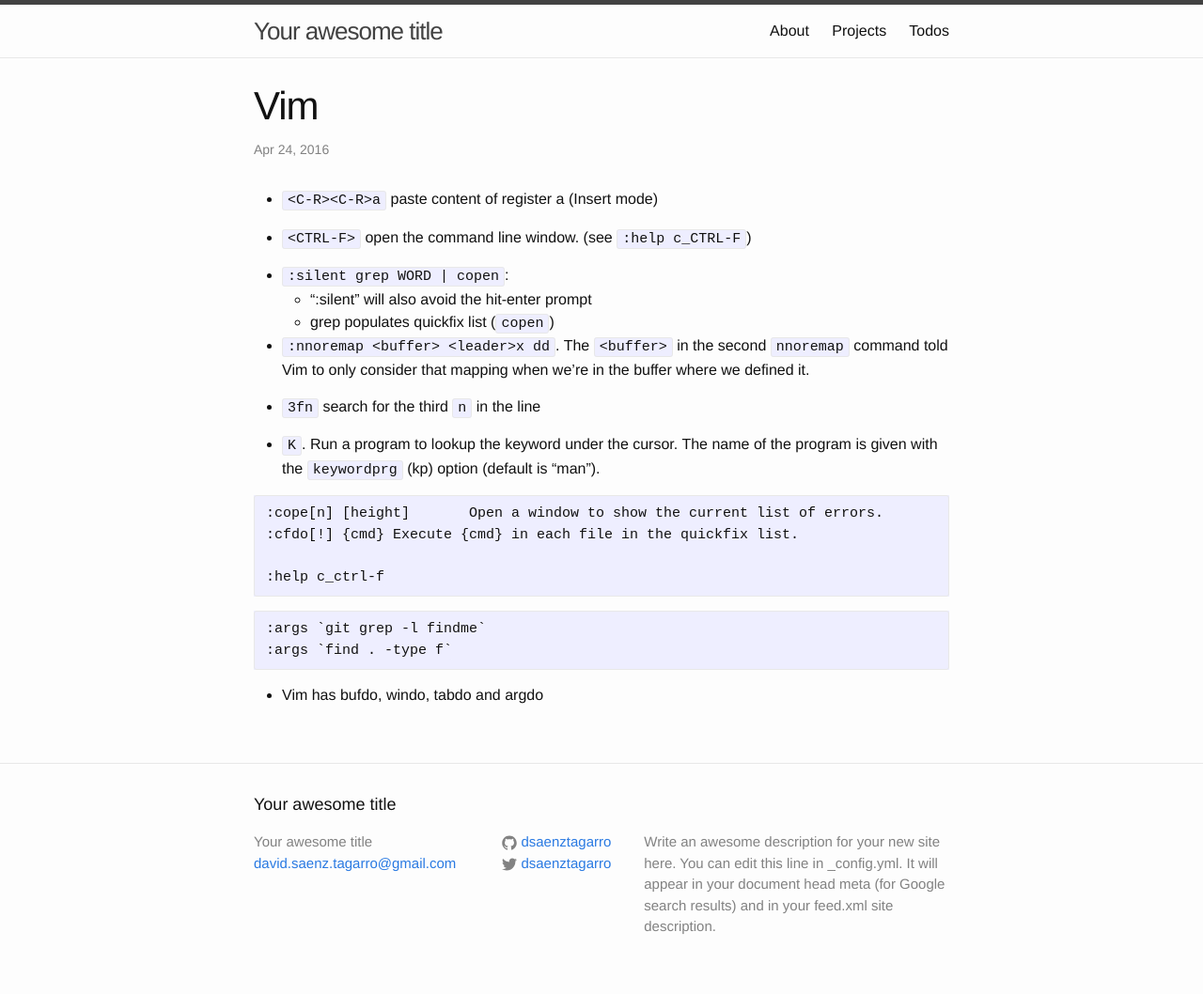
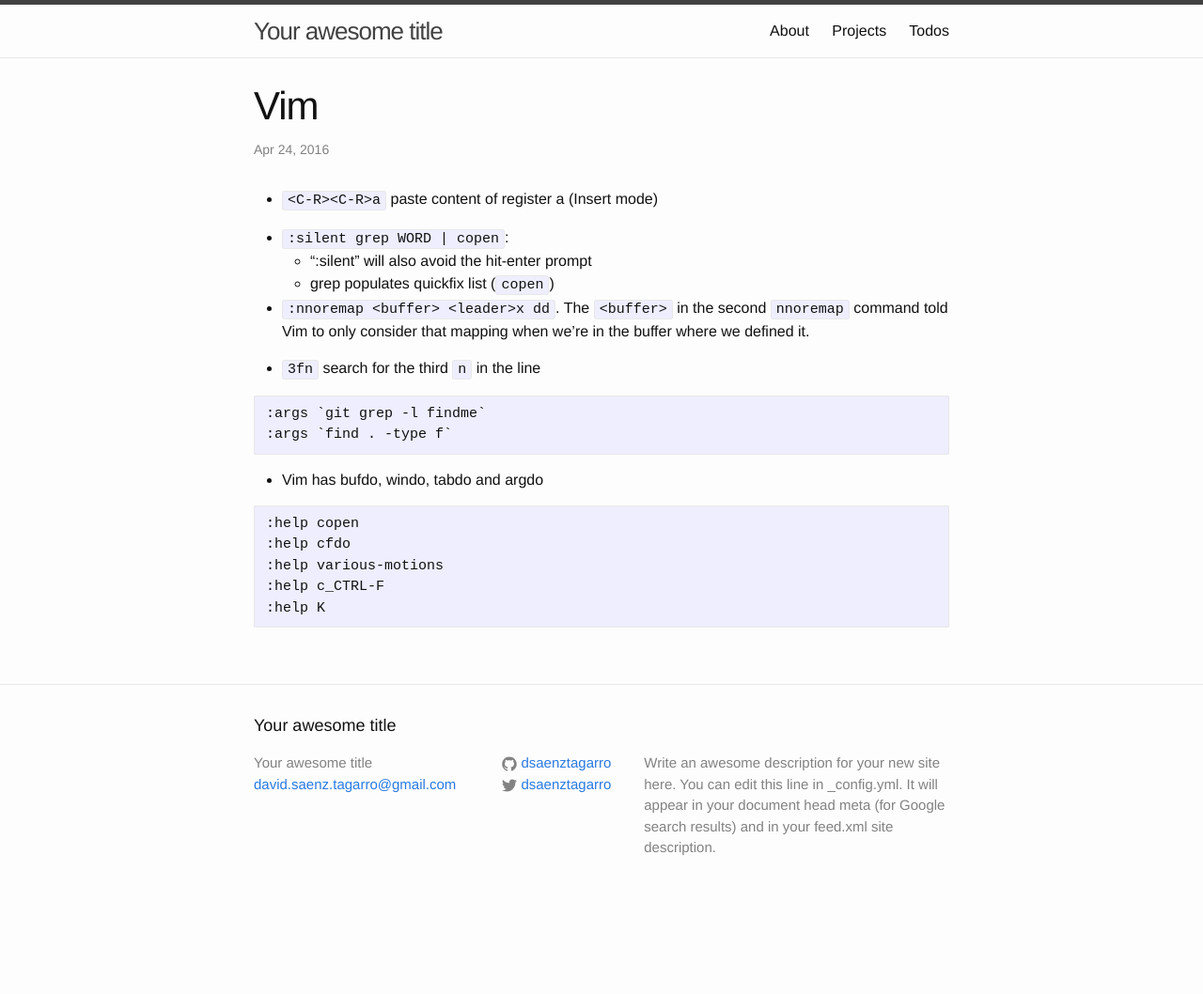
Before and after one commit to dsaenztagarro/booklog, a Jekyll site: the page built from _projects/vim.md, in a window 1280 px wide. Shown: the whole page at 94% size. Built offline with Jekyll 4.4.1, drawn with Linux system fonts in a browser that asks for light colours; after the commit the page ends 974 px from its top, so only the background shows below that.

Commit message:
Add help various motions

````diff
--- a/_projects/vim.md
+++ b/_projects/vim.md
@@ -6,8 +6,6 @@ categories: questions
 ---
 
 - `<C-R><C-R>a` paste content of register a (Insert mode)
-
-- `<CTRL-F>` open the command line window. (see `:help c_CTRL-F`)
 
 - `:silent grep WORD | copen`:
   * ":silent" will also avoid the hit-enter prompt
@@ -19,19 +17,17 @@ categories: questions
 
 - `3fn` search for the third `n` in the line
 
-- `K`. Run a program to lookup the keyword under the cursor. The name of the
-  program is given with the `keywordprg` (kp) option (default is "man").
-
-```
-:cope[n] [height]	Open a window to show the current list of errors.
-:cfdo[!] {cmd} Execute {cmd} in each file in the quickfix list.
-
-:help c_ctrl-f
-```
-
 ```
 :args `git grep -l findme`
 :args `find . -type f`
 ```
 
 - Vim has bufdo, windo, tabdo and argdo
+
+```
+:help copen
+:help cfdo
+:help various-motions
+:help c_CTRL-F
+:help K
+```
````
